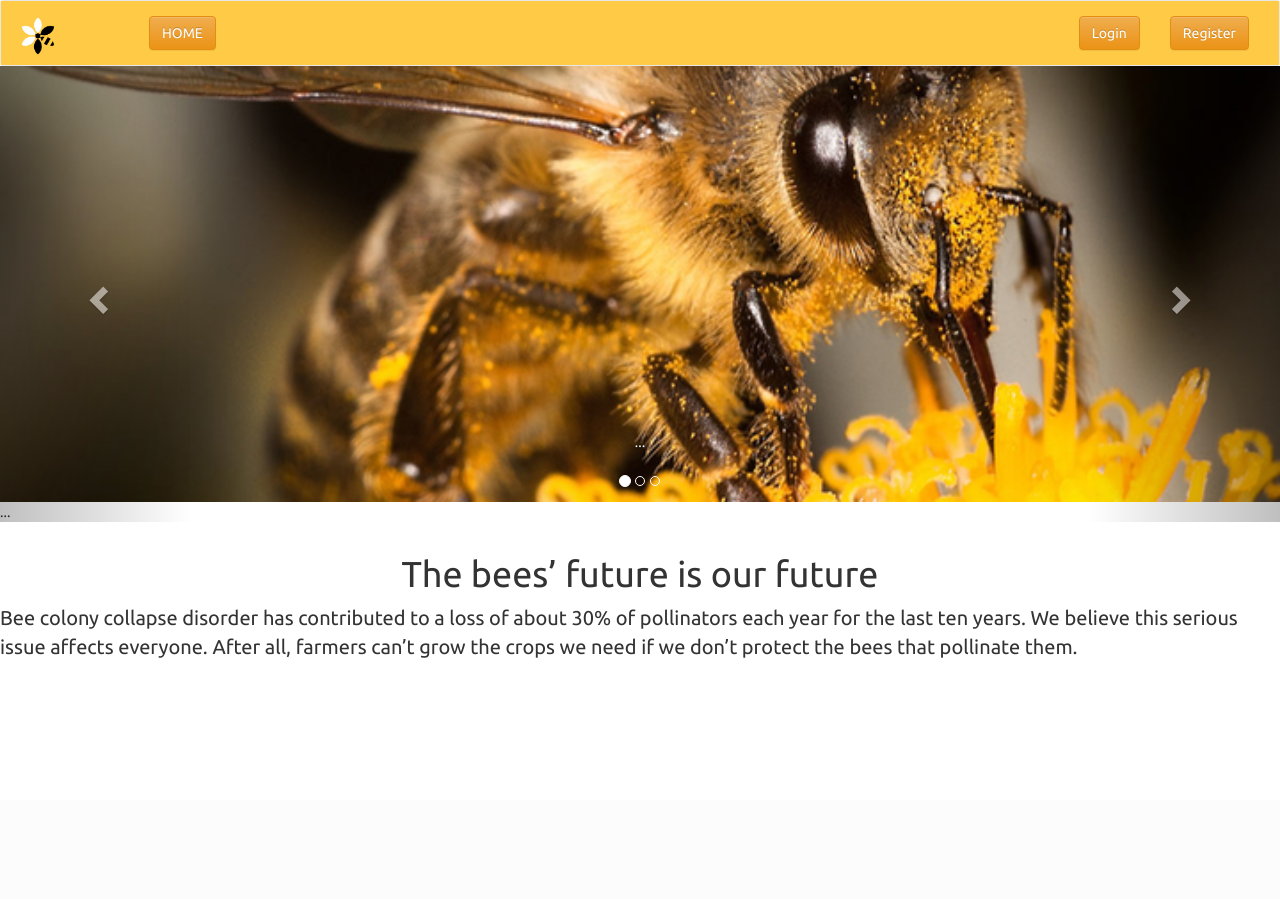
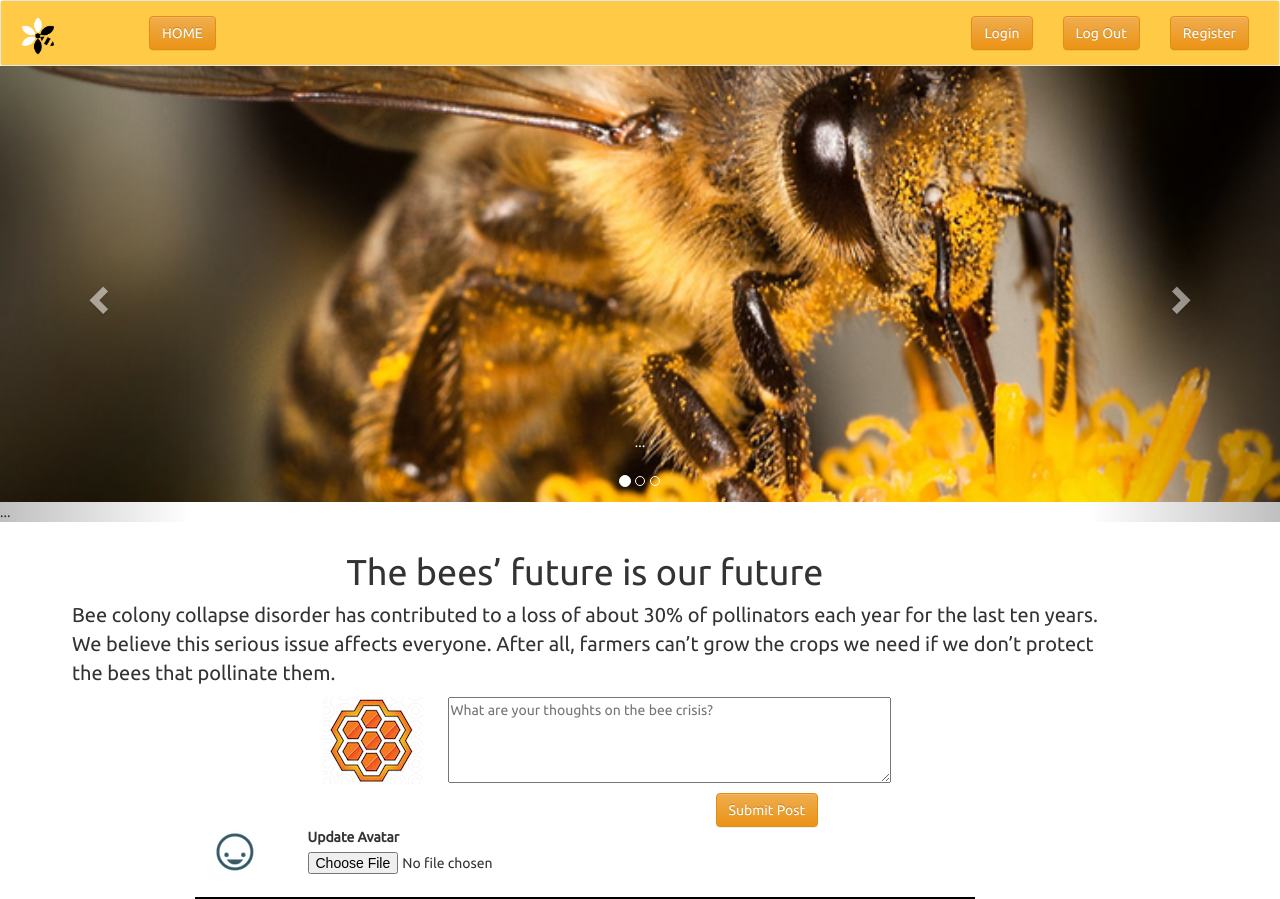
Before and after one commit to DIWithers/7-16immersive-unit-4-bawk, a Flask app: page / in a window 1280 px wide. Before the commit the page ends 658 px from the top, so only its background shows below. Run offline with Flask 2, Linux system fonts and the light colour scheme; data that the repository does not hold is empty; some libraries are stand-ins or nearby versions.

Commit message:
added the buzz feed

```diff
--- a/compass/sass/styles.scss
+++ b/compass/sass/styles.scss
@@ -29,9 +29,27 @@ body{
 	padding-top: 20px;
 	margin-right: 15px;
 }
+.main-intro {
+	max-width: 90%;
+	margin:auto;
+}
 .title {
 	text-align:center;
 	padding-top: 1%;
+}
+.container {
+	display: inline-block;
+	.post-button {
+		margin-left: 18px;
+		margin-top: 5px;
+	}
+	.post-container {
+		margin-top: 20px;
+		.post-wrapper {
+		border: 1px solid black;
+	}
+	}
+
 }
 .form-horizontal {
 	padding: 15%;
--- a/main.py
+++ b/main.py
@@ -9,7 +9,7 @@ mysql = MySQL()
 #config is a dictionary
 app.config['MYSQL_DATABASE_USER'] = 'x'
 app.config['MYSQL_DATABASE_PASSWORD'] = 'x'
-app.config['MYSQL_DATABASE_DB'] = 'BAWK'
+app.config['MYSQL_DATABASE_DB'] = 'buzz'
 app.config['MYSQL_DATABASE_HOST'] = '127.0.0.1'
 #use the mysql object's method "init_app" and pass it the flask object
 mysql.init_app(app)
@@ -24,7 +24,13 @@ app.secret_key = "drhshsdgeajhsrjgewaetjtdyjsrhwasdgfasdg42224352352"
 
 @app.route("/")
 def index():
-	return render_template("index.html")
+	retrieve_post_query = "SELECT * FROM buzzes limit 25"
+	cursor.execute(retrieve_post_query)
+	buzzes = cursor.fetchall()
+
+	return render_template("index.html", buzzes = buzzes)
+
+
 
 @app.route("/login")
 def login():
@@ -43,7 +49,7 @@ def register_submit():
 	print request.form
 	# Is the username taken? SELECT statement
 	check_username_query = "SELECT * FROM user WHERE username = '%s'" % request.form['username']
-	cursor.execute(check_username_query)
+	cursor.execute(check_username_query) #id, full_name, username, password, email, avatar
 	check_username_result = cursor.fetchone()
 	if check_username_result is None: #no match, need to insert
 
@@ -53,11 +59,17 @@ def register_submit():
 		email = request.form['email']
 		# avatar
 		hashed_password = bcrypt.hashpw(password, bcrypt.gensalt())
-		print hashed_password
+		# print hashed_password
 		insert_username_query = "INSERT INTO user VALUES (DEFAULT, %s, %s, %s, %s, NULL)"
 		cursor.execute(insert_username_query, (full_name, username, hashed_password, email))
 		conn.commit()
-		return redirect("/")
+		# shortcut so user doesn't have to log in right after registering
+		session["username"] = request.form["username"]
+		session["id"] = check_username_result[0]
+		session["full_name"] = check_username_result[1]
+		session["avatar"] = check_username_result[5]
+		#welcome the user?
+		return render_template("index.html", welcome_msg = "Welcome, " + session["full_name"])
 	else:
 		return redirect("/register?username=taken")
 
@@ -65,8 +77,22 @@ def register_submit():
 	return "Done"
 	# If taken, route back to register page with msg
 
+
+	####--------to-do, upload photo
+		# image = request.files["avatar"]
+		# image.save("static/images/avatars" + image.filename)
+		# image_path = image.filename
+		# query = "INSERT INTO page_content VALUES (DEFAULT, 'home', %s, %s, 1, 1, 'left_block', NULL, %s)"
+		# cursor.execute(query, (avatar))
+		# conn.commit()
+	###----------
+
 @app.route("/login_submit", methods = ["POST"])
 def login_submit():
+	retrieve_post_query = "SELECT * FROM buzzes limit 25"
+	cursor.execute(retrieve_post_query)
+	buzzes = cursor.fetchall()
+
 	password = request.form['password'].encode("utf-8")
 
 	check_user_query = "SELECT * FROM user WHERE username = '%s'" % request.form['username']
@@ -88,17 +114,57 @@ def login_submit():
 	if bcrypt.checkpw(password, hashed_password_from_mysql_encoded):
 		print "Login SUCCESS!!!!"
 		session["username"] = request.form["username"]
+		session["id"] = check_user_result[0]
+		session["full_name"] = check_user_result[1]
+		session["avatar"] = check_user_result[5]
 		#welcome the user?
-		return render_template("index.html", welcome_msg = "Welcome,  " + check_user_result[1])
+
+		return render_template("index.html", welcome_msg = "Welcome,  " + session["full_name"], buzzes = buzzes, avatar = session["avatar"] )
+		# return redirect("/")
 
 	else:
 		return render_template("login.html", message = "Wrong password. Please try again." )
+@app.route("/post_submit", methods=["POST"])
+def post_submit():
+	#first post
+	post_content = request.form["post_content"]
+	insert_post_query = "INSERT INTO buzzes VALUES (DEFAULT, %s, %s, DEFAULT)"
+	cursor.execute(insert_post_query, (post_content, session["id"]))
+	conn.commit()
 
+	#then a query
+	retrieve_post_query = "SELECT * FROM buzzes limit 25"
+	cursor.execute(retrieve_post_query)
+	buzzes = cursor.fetchall()
+
+	return render_template("index.html", welcome_msg = "Welcome,  " + session["full_name"], buzzes = buzzes, avatar = session["avatar"])
+@app.route("/edit_avatar", methods=["POST"])
+def edit_avatar():
+	image = request.files["avatar"]
+	image.save("static/images/avatars" + image.filename)
+	image_path = image.filename
+
+	query = "UPDATE user SET avatar = %s WHERE username = '%s'" % session["username"]
+	cursor.execute(query, (image))
 
 @app.route("/logout")
 def logout():
 	session.clear() #ends session
 	return render_template("index.html", message = "Logged out successfully." )
 
+
+@app.route("/process_vote", methods= ["POST"])
+def process_vote():
+	#has the user voted on this particular item?
+	pid = reuest.form["pid"]
+	check_user_votes_query = "SELECT * FROM votes INNER JOIN user user.id = votes.uid WHERE user.username = '%s' AND votes.pid = '%s' " % session["id"], pid
+	cursor.execute(check_user_result)
+	check_user_votes_result = cursor.fetchone()
+	# It's possible we get none back bc the user hasn't voted on this post...
+	if check_user_votes_result is None: #insert needed
+		insert_user_vote_query = "INSERT INTO votes (pid, uid, voteType) VALUES ('"+pid+"', '"+session['id']+"', '"+voteType+"')"
+		cursor.execute(insert_user_vote_query)
+		conn.commit()
+	return jsonify(request.form["pid"])
 if __name__ == "__main__":
 	app.run(debug=True)
--- a/static/css/styles.css
+++ b/static/css/styles.css
@@ -45,24 +45,48 @@ body p {
 }
 
 /* line 32, ../../compass/sass/styles.scss */
+.main-intro {
+  max-width: 90%;
+  margin: auto;
+}
+
+/* line 36, ../../compass/sass/styles.scss */
 .title {
   text-align: center;
   padding-top: 1%;
 }
 
-/* line 36, ../../compass/sass/styles.scss */
+/* line 40, ../../compass/sass/styles.scss */
+.container {
+  display: inline-block;
+}
+/* line 42, ../../compass/sass/styles.scss */
+.container .post-button {
+  margin-left: 18px;
+  margin-top: 5px;
+}
+/* line 46, ../../compass/sass/styles.scss */
+.container .post-container {
+  margin-top: 20px;
+}
+/* line 48, ../../compass/sass/styles.scss */
+.container .post-container .post-wrapper {
+  border: 1px solid black;
+}
+
+/* line 54, ../../compass/sass/styles.scss */
 .form-horizontal {
   padding: 15%;
   padding-top: 1%;
 }
-/* line 39, ../../compass/sass/styles.scss */
+/* line 57, ../../compass/sass/styles.scss */
 .form-horizontal .form-wrapper {
   background-color: #fef6d4;
   padding: 30px;
   padding-top: 8%;
 }
 
-/* line 47, ../../compass/sass/styles.scss */
+/* line 65, ../../compass/sass/styles.scss */
 .register button {
   text-align: center;
 }
--- a/templates/index.html
+++ b/templates/index.html
@@ -1,5 +1,9 @@
 {% extends 'layout.html' %}
 {% block body %}
+
+{% if message %}
+<div class="alert alert-danger">{{message}}</div>
+{% endif %}
 
 <!-- Carousel!!! -->
 <div id="carousel-example-generic" class="carousel slide" data-ride="carousel">
@@ -51,8 +55,39 @@
   </a>
 </div>
 
-<h1 class="title">The bees’ future is our future</h1>
-<p class="info">Bee colony collapse disorder has contributed to a loss of about 30% of pollinators each year for the last ten years. We believe this serious issue affects everyone. After all, farmers can’t grow the crops we need if we don’t protect the bees that pollinate them.</p>
+<div class="container">
+  <div class="row main-intro"><h1 class="title">The bees’ future is our future</h1>
+  <p class="info">Bee colony collapse disorder has contributed to a loss of about 30% of pollinators each year for the last ten years. We believe this serious issue affects everyone. After all, farmers can’t grow the crops we need if we don’t protect the bees that pollinate them.</p></div>
 
+  <form id="submit-post-form" action="post_submit" method="POST">
+    <div class="row post-area">
+      <div class="col-md-8 col-md-offset-3">
+        <div class="col-sm-2"><img src="static/images/honeycomb-small2.png"></div>
+          <div class="col-sm-6"><textarea name ="post_content" cols="50" rows="4" placeholder="What are your thoughts on the bee crisis?"></textarea></div>
+      <!-- <input type="hidden" value={{user_id}}> -->
+       </div>
+      </div>
+    <div class="row button-wrapper">
+      <div class="col-md-4 col-md-offset-7"><button type="submit" class="btn btn-warning post-button">Submit Post</button></div>
+    </div>
+  </form>
+  <div class="row">
+    <div class="col-sm-1 col-sm-offset-2"><img src="static/images/avatars/happy_face_transparent.png"></div>
+    <div class="col-sm-3">
+      <label>Update Avatar</label>
+      <div class="update_avatar"><input type="file" id="avatar" name="avatar"></div>
+    </div>
+  </div>
+  <!-- RECENT POSTS -->
+  <div class="row post-container">
+    <div class="col-md-8 col-md-offset-2 post-wrapper">
+    {% for buzz in buzzes %}
+      <div class="col-md-2 avatar"><!-- <img src="static/images/avatars/happy_face_transparent.png"> --></div>
+      <div class="col-md-8 post-content"><p>{{buzz[1]}}</p></div>
+      <div class="col-md-2 votes">Votes Placeholder</div>
+    {% endfor %}
+    </div>
+  </div>
+</div> <!-- end container -->
 
 {% endblock %}
--- a/templates/layout.html
+++ b/templates/layout.html
@@ -1,7 +1,7 @@
 <!DOCTYPE html>
 <html>
 <head>
-	<title>Bawk!</title>
+	<title>The Buzz!</title>
 
 <!-- Latest compiled and minified CSS -->
 <link rel="stylesheet" href="https://maxcdn.bootstrapcdn.com/bootstrap/3.3.7/css/bootstrap.min.css" integrity="sha384-BVYiiSIFeK1dGmJRAkycuHAHRg32OmUcww7on3RYdg4Va+PmSTsz/K68vbdEjh4u" crossorigin="anonymous">
@@ -44,6 +44,8 @@
       	<li class="welcomeMsg">{{welcome_msg}} </li>
         <li><a href="/login" class="nav navbar-nav">
         <button type="button" class="btn btn-warning">Login</button></a></li>
+        <li><a href="/logout" class="nav navbar-nav">
+        <button type="button" class="btn btn-warning">Log Out</button></a></li>
         <li><a href="/register" class="nav navbar-nav">
         <button type="button" class="btn btn-warning">Register</button></a></li>
 
```
Also changed, not shown: login.html (deleted, +0 -49 lines), static/js/scripts.js (added, +20 -0 lines), static/images/avatars/alien.png (added), static/images/avatars/chris_rock.png (added), static/images/avatars/happy_face_transparent.png (added), static/images/avatars/happy_grandpa.png (added), static/images/avatars/man_red_background.png (added), static/images/avatars/man_sad.png (added), static/images/avatars/vampire.png (added), static/images/avatars/wolverine.png (added), static/images/avatars/woman_shades.png (added), static/images/avatars/woman_violet.png (added), static/images/avatars/zombie.png (added), static/images/honeycomb-small2.png (added), 1 more files.
